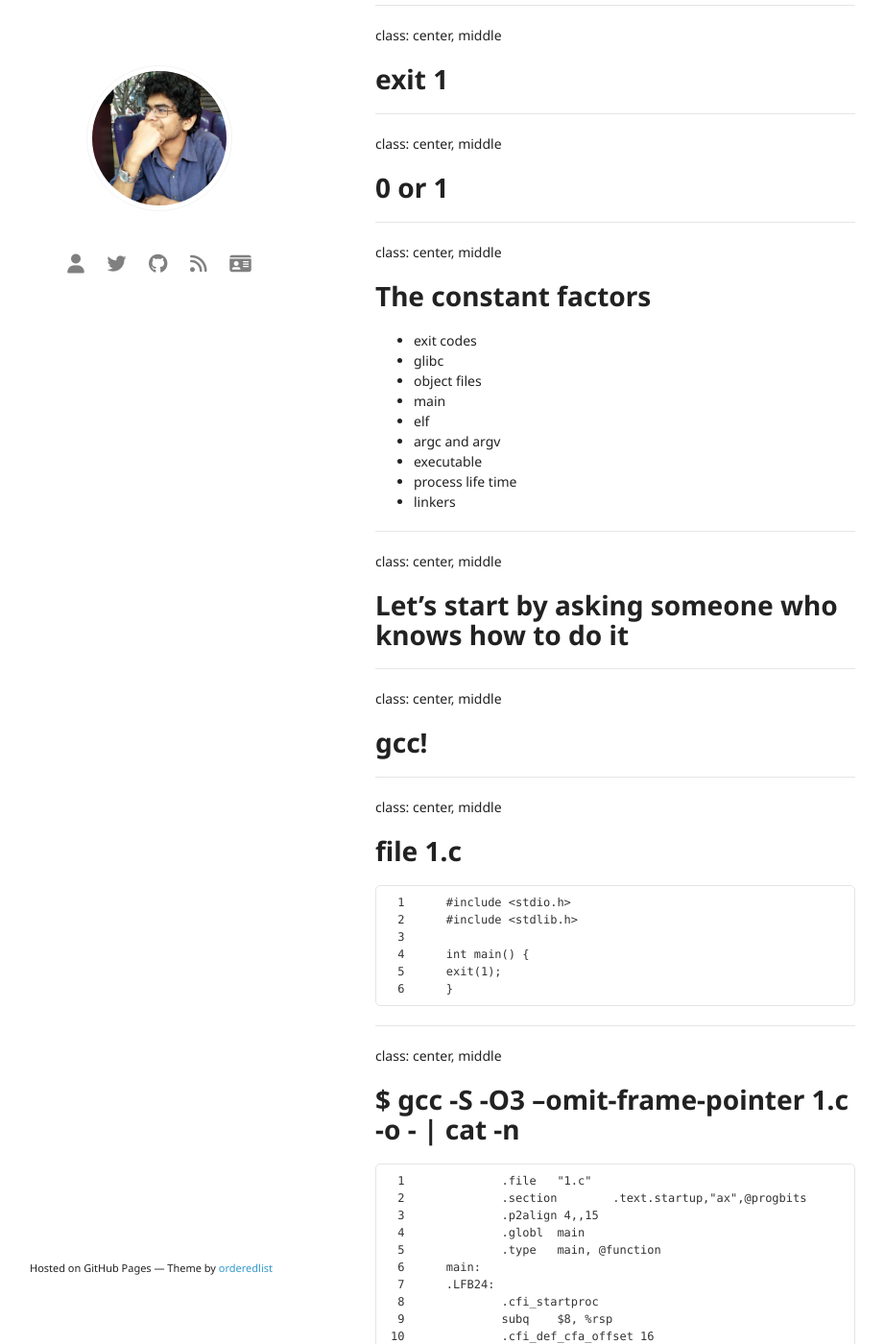
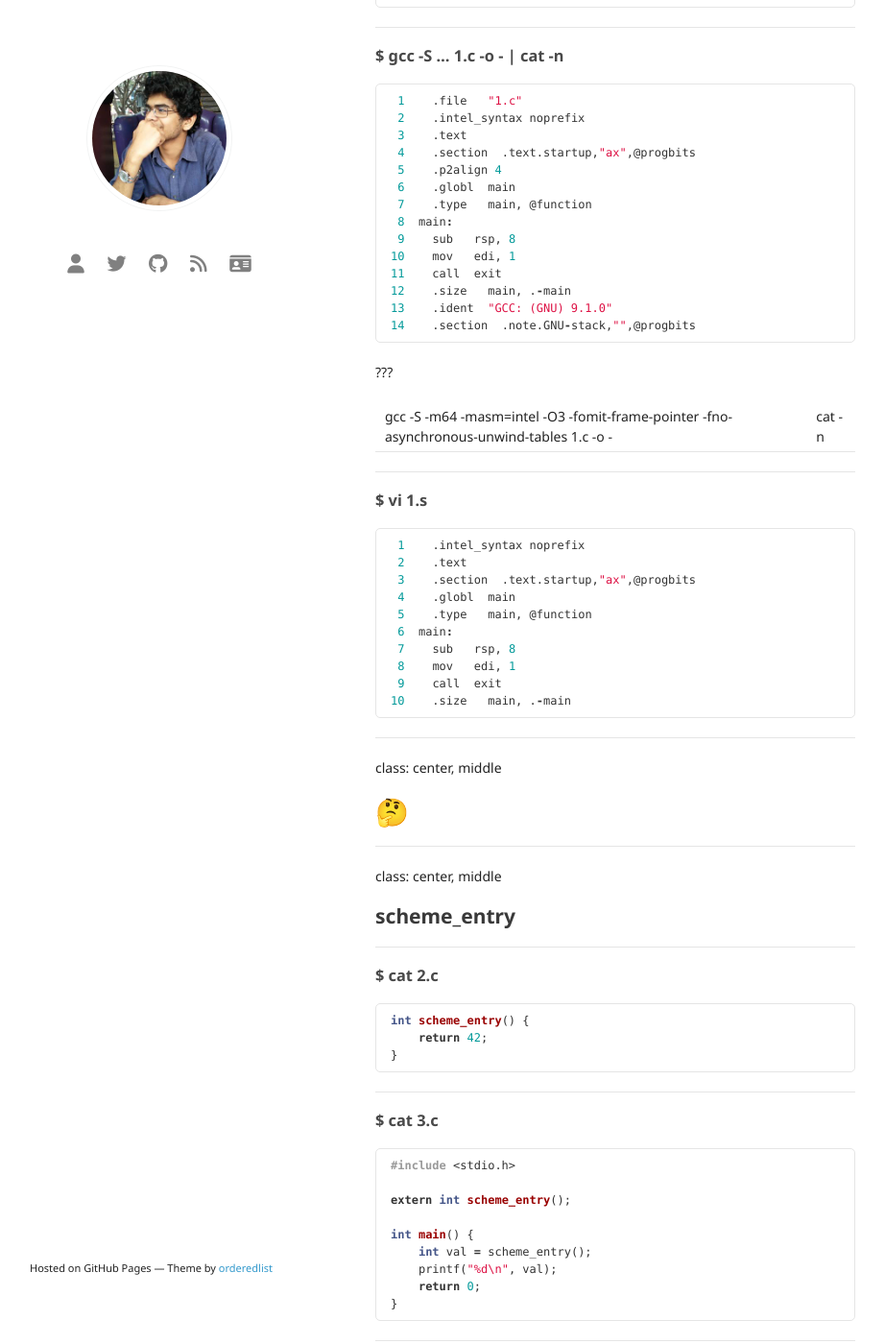
Before and after one commit to jaseemabid/blog, a Jekyll site: the page built from talks/inc/inc.md, in a window 1280 px wide and 1400 px high, scrolled down 1463 px. Shown: the whole window at 96% size, without its empty margins (179-1101 px from the left). Built offline with Jekyll 4.4.1, drawn with Linux system fonts in a browser that asks for light colours; nearby versions of some CDN libraries; our own code applies the rules of GitHub Pages for plain Markdown files; some of the changed text lies outside the part shown.

Commit message:
Slightly clean up inc slides

````diff
--- a/talks/inc/inc.md
+++ b/talks/inc/inc.md
@@ -1,50 +1,35 @@
-class: center, middle
+class: center
 
 # Incremental approach to compiler construction
 
 ### Jaseem Abid
 
 ---
-class: center, middle
+class: middle, center
 
-# Let's build a compiler even if you know nothing about it
+## Build a compiler for a subset of scheme
+## by the end of the talk
+## even if you know nothing about compilers
 
 ---
-class: center, middle
-
-# Incrementally
-
----
-class: center, middle
-
-# Agenda:
-
-## Build a compiler for a small subset of scheme by the end of the talk
-
----
-class: center, middle
-
-# Abstract:
+class: middle
 
 > Real-life compilers are too complex to serve as an educational tool. And the
 > gap between real-life compilers and the educational toy compilers is too wide.
 
 ---
-class: center, middle
-
+class: middle
 
 > We show that building a compiler can be as easy as building an interpreter.
 
 ---
-class: center, middle
-
+class: middle
 
 > The compiler we construct accepts a large subset of the Scheme programming
 > language and produces assembly code for the Intel-x86 architecture
 
 ---
-class: center, middle
-
+class: middle
 
 > Every step yields a fully working compiler for a progressively expanding
 > subset of Scheme. Every compiler step produces real assembly code that can be
@@ -53,12 +38,7 @@ class: center, middle
 ---
 class: center, middle
 
-# :)
-
----
-class: center, middle
-
-# The simplest language in existence
+# 🎊
 
 ---
 class: center, middle
@@ -68,127 +48,133 @@ class: center, middle
 ---
 class: center, middle
 
-# 0 or 1
+# gcc!
+
+---
+
+### $ cat 1.c
+
+```c
+#include <stdio.h>
+#include <stdlib.h>
+
+int main() {
+    exit(1);
+}
+```
+
+---
+
+### $ gcc -S ... 1.c -o - | cat -n
+
+```c
+ 1    .file   "1.c"
+ 2    .intel_syntax noprefix
+ 3    .text
+ 4    .section  .text.startup,"ax",@progbits
+ 5    .p2align 4
+ 6    .globl  main
+ 7    .type   main, @function
+ 8  main:
+ 9    sub   rsp, 8
+10    mov   edi, 1
+11    call  exit
+12    .size   main, .-main
+13    .ident  "GCC: (GNU) 9.1.0"
+14    .section  .note.GNU-stack,"",@progbits
+```
+
+???
+
+gcc -S -m64 -masm=intel -O3 -fomit-frame-pointer -fno-asynchronous-unwind-tables 1.c -o - | cat -n
+
+---
+
+### $ vi 1.s
+
+```c
+ 1    .intel_syntax noprefix
+ 2    .text
+ 3    .section  .text.startup,"ax",@progbits
+ 4    .globl  main
+ 5    .type   main, @function
+ 6  main:
+ 7    sub   rsp, 8
+ 8    mov   edi, 1
+ 9    call  exit
+10    .size   main, .-main
+```
 
 ---
 class: center, middle
 
-# The constant factors
-
-- exit codes
-- glibc
-- object files
-- main
-- elf
-- argc and argv
-- executable
-- process life time
-- linkers
+# 🤔
 
 ---
 class: center, middle
 
-# Let's start by asking someone who knows how to do it
+## scheme_entry
+
+---
+### $ cat 2.c
+
+```c
+int scheme_entry() {
+    return 42;
+}
+```
+
+---
+### $ cat 3.c
+
+```c
+#include <stdio.h>
+
+extern int scheme_entry();
+
+int main() {
+    int val = scheme_entry();
+    printf("%d\n", val);
+    return 0;
+}
+```
+
+---
+### $ cat inc.S
+
+```c
+1  scheme_entry:
+2    mov	rax, 42
+3    ret
+```
+
+---
+class: middle
+
+# exec
+
+    $ gcc 3.c inc.s
+    $ ./a.out
+    42
 
 ---
 class: center, middle
 
-# gcc!
+# 💥
 
 ---
-class: center, middle
+class: middle
 
-#  file 1.c
+# The constant factors
 
-     1	#include <stdio.h>
-     2	#include <stdlib.h>
-     3
-     4	int main() {
-     5      exit(1);
-     6	}
-
----
-class: center, middle
-
-#  $ gcc -S -O3 --omit-frame-pointer 1.c -o - | cat -n
-
-     1		.file	"1.c"
-     2		.section	.text.startup,"ax",@progbits
-     3		.p2align 4,,15
-     4		.globl	main
-     5		.type	main, @function
-     6	main:
-     7	.LFB24:
-     8		.cfi_startproc
-     9		subq	$8, %rsp
-    10		.cfi_def_cfa_offset 16
-    11		movl	$1, %edi
-    12		call	exit@PLT
-    13		.cfi_endproc
-    14	.LFE24:
-    15		.size	main, .-main
-    16		.ident	"GCC: (GNU) 7.1.1 20170630"
-    17		.section	.note.GNU-stack,"",@progbits
-
----
-class: center, middle
-
-# Still a lot of things going on there!
-
----
-class: center, middle
-
-# Cheat a bit
----
-class: center, middle
-
-# scheme_entry
----
-class: center, middle
-
-# file 2.c
-
-     1    int scheme_entry() {
-     2        return 42;
-     3    }
-
----
-class: center, middle
-
-# file 2.S
-
-     1    scheme_entry:
-     2        movl	$42, %eax
-     3        ret
-
----
-class: center, middle
-
-# file 3.c
-
-     1	#include <stdio.h>
-     2
-     3	extern int scheme_entry();
-     4
-     5	int main() {
-     6      int val = scheme_entry();
-     7      printf("%d\n", val);
-     8      return 0;
-     9	}
-    10
-
----
-class: center, middle
-
-# ~
-
-    $ gcc 3.c inc.s
-    $ ./a.out
-    0
----
-class: center, middle
-
-# BAM!
+- Conveniently hiding some OS details
+- Link to glibc
+- Process life time
+- Avoid object files & ELF for now
+- argc and argv
+- IO
+- linkers
+- ...
 
 ---
 class: center, middle
--- a/talks/inc/index.html
+++ b/talks/inc/index.html
@@ -1,7 +1,7 @@
 <!DOCTYPE html>
 <html>
   <head>
-    <title>The Rsync Algorithm</title>
+    <title>Incremeantal Approach to Compiler Construction</title>
     <meta charset="utf-8">
     <style>
       <!-- @import url(https://fonts.googleapis.com/css?family=Yanone+Kaffeesatz); -->
````
